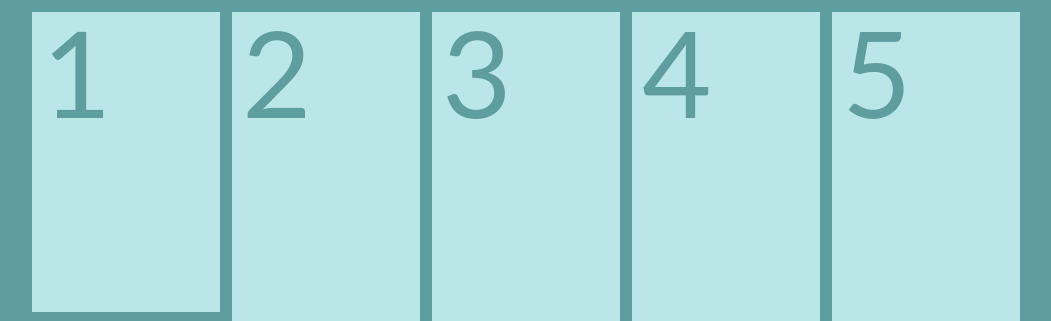
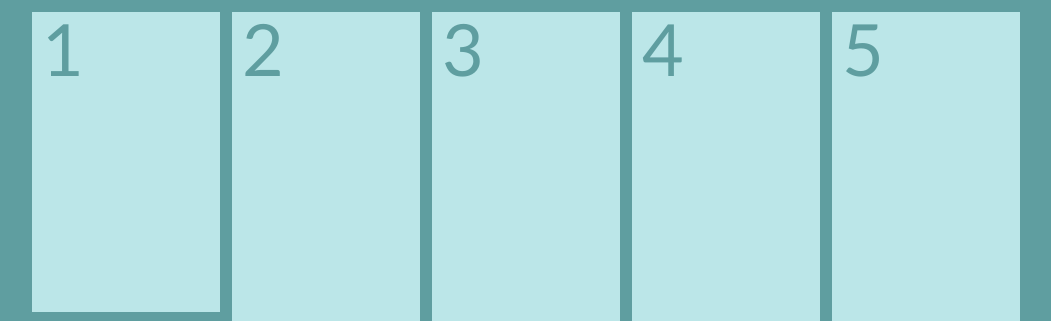
Before and after one commit to ny64/jquery-masonry-grid, a plain HTML site: page index.html in a window 1280 px wide. Shown: the top 321 px of the page, without its empty margins (114-1165 px from the left). Drawn offline with nearby package versions, Linux system fonts and the light colour scheme; files that its build step writes are made by us from their sources.

Commit message:
Reduced font-size

```diff
--- a/style.css
+++ b/style.css
@@ -14,7 +14,7 @@ html, body {
 .my-masonry-grid-item {
   background-color: #bbe6e8;
   color: cadetblue;
-  font-size: 120px;
+  font-size: 72px;
   margin: 0 6px 12px;
   padding: 0 10px;
 }
```
